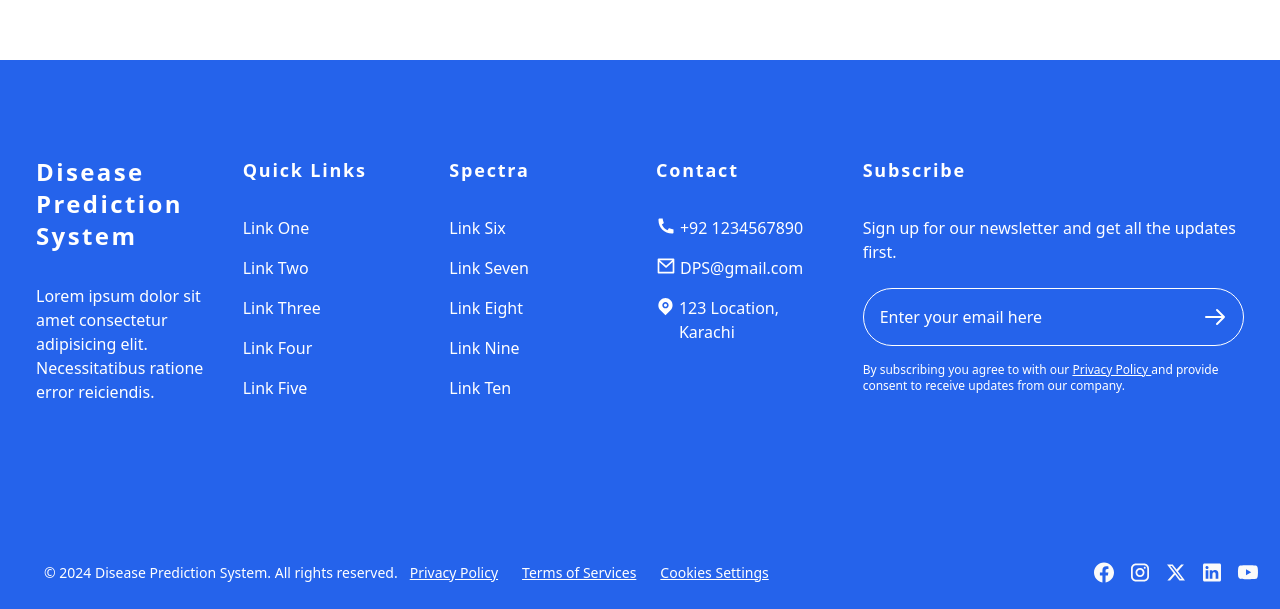
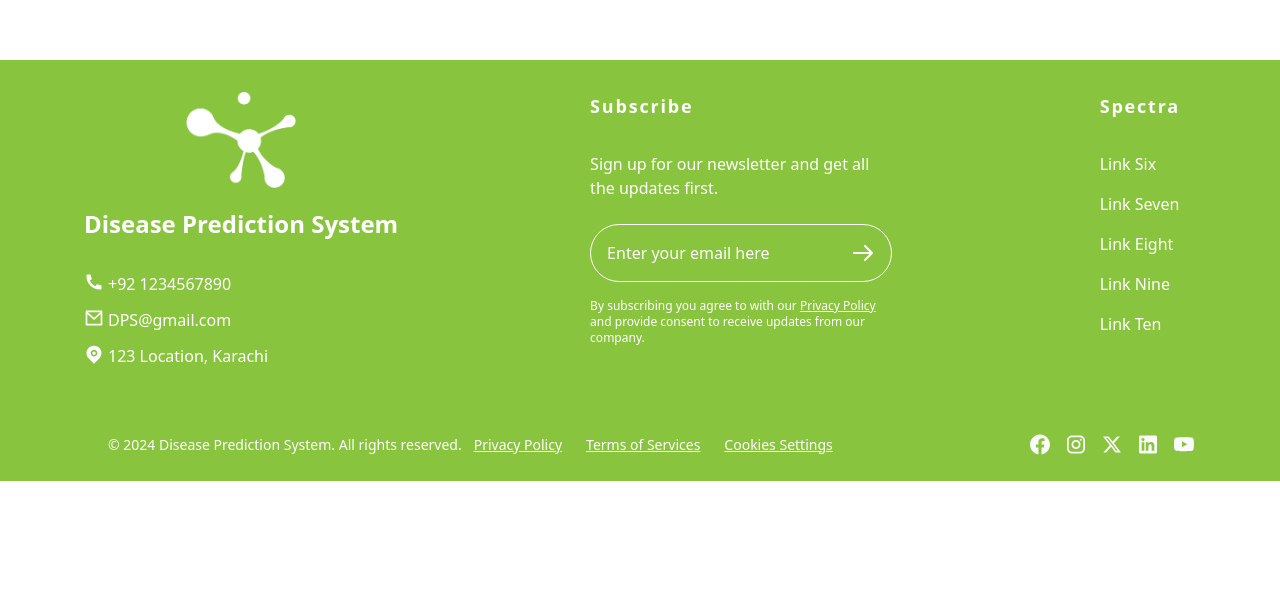
Before and after one commit to uzair-shakeel/Disease-Prediction-System, a React (Vite) app in the folder client/: page / in a window 1280 px wide. Shown: the part 3228-3837 px from the top of the page. After the commit the page ends 3709 px from the top, so only its background shows below. Built offline with nearby package versions, Linux system fonts and the light colour scheme.

Commit message:
Footer FIxed

```diff
--- a/client/src/components/Footer.jsx
+++ b/client/src/components/Footer.jsx
@@ -1,39 +1,116 @@
-import React from 'react'
+import React from "react";
 import { IoMdArrowForward } from "react-icons/io";
-import { Link } from 'react-router-dom';
-
+import { Link } from "react-router-dom";
+import logo from "../../public/Images/logo-white.png";
 
 const Footer = () => {
   return (
-    <footer class="text-white bg-blue-600 body-font">
-    <div class="container px-5 py-24 mx-auto">
-      <div class="flex flex-wrap md:text-left text-center order-first">
-        <div class="lg:w-1/6 md:w-1/4 w-full px-4">
-          <h2 class="title-font text-white tracking-widest text-2xl font-bold mb-8">Disease Prediction System</h2>
-          <p className='text-light'>Lorem ipsum dolor sit amet consectetur adipisicing elit. Necessitatibus ratione error reiciendis.</p>
+    <footer class="text-white bg-[#89c43f] body-font px-[5%]">
+      <div class="container px-5 pt-8  mx-auto">
+        <div class="flex flex-wrap justify-between md:text-left text-center order-first">
+          <div class="  text-center   gap-4">
+            <div className="flex flex-col items-center pb-8">
+              <img src={logo} alt="" className="text-white h-24" />
+              <h2 class="title-font text-white text-2xl font-bold pt-5">
+                Disease Prediction System
+              </h2>
             </div>
-        <div class="lg:w-1/6 md:w-1/4 w-full px-4">
-          <h2 class="title-font font-bold text-white tracking-widest text-lg mb-8">Quick Links</h2>
-          <nav class="list-none mb-10 space-y-4 font-normal">
+            <nav class="list-none mb-10 space-y-3 font-normal">
               <li>
-              <Link class="text-white hover:text-white">Link One</Link>
+                <Link class="text-white hover:text-white my-auto flex align-center space-x-1">
+                  <svg
+                    className="w-5 h-5"
+                    xmlns="http://www.w3.org/2000/svg"
+                    viewBox="0 0 24 24"
+                    fill="currentColor"
+                  >
+                    <path d="M21 16.42V19.9561C21 20.4811 20.5941 20.9167 20.0705 20.9537C19.6331 20.9846 19.2763 21 19 21C10.1634 21 3 13.8366 3 5C3 4.72371 3.01545 4.36687 3.04635 3.9295C3.08337 3.40588 3.51894 3 4.04386 3H7.5801C7.83678 3 8.05176 3.19442 8.07753 3.4498C8.10067 3.67907 8.12218 3.86314 8.14207 4.00202C8.34435 5.41472 8.75753 6.75936 9.3487 8.00303C9.44359 8.20265 9.38171 8.44159 9.20185 8.57006L7.04355 10.1118C8.35752 13.1811 10.8189 15.6425 13.8882 16.9565L15.4271 14.8019C15.5572 14.6199 15.799 14.5573 16.001 14.6532C17.2446 15.2439 18.5891 15.6566 20.0016 15.8584C20.1396 15.8782 20.3225 15.8995 20.5502 15.9225C20.8056 15.9483 21 16.1633 21 16.42Z"></path>
+                  </svg>
+                  <span className="my-auto flex align-center">
+                    +92 1234567890
+                  </span>
+                </Link>
               </li>
               <li>
-              <Link class="text-white hover:text-white">Link Two</Link>
+                <Link class="text-white hover:text-white flex align-center space-x-1">
+                  <svg
+                    className="w-5 h-5"
+                    xmlns="http://www.w3.org/2000/svg"
+                    viewBox="0 0 24 24"
+                    fill="currentColor"
+                  >
+                    <path d="M3 3H21C21.5523 3 22 3.44772 22 4V20C22 20.5523 21.5523 21 21 21H3C2.44772 21 2 20.5523 2 20V4C2 3.44772 2.44772 3 3 3ZM20 7.23792L12.0718 14.338L4 7.21594V19H20V7.23792ZM4.51146 5L12.0619 11.662L19.501 5H4.51146Z"></path>
+                  </svg>
+                  <span> DPS@gmail.com</span>
+                </Link>
               </li>
               <li>
-              <Link class="text-white hover:text-white">Link Three</Link>
-            </li>
-            <li>
-              <Link class="text-white hover:text-white">Link Four</Link>
-            </li>
-            <li>
-              <Link class="text-white hover:text-white">Link Five</Link>
+                <Link class="text-white hover:text-white flex align-center space-x-1">
+                  <svg
+                    className="w-5 h-5"
+                    xmlns="http://www.w3.org/2000/svg"
+                    viewBox="0 0 24 24"
+                    fill="currentColor"
+                  >
+                    <path d="M18.364 17.364L12 23.7279L5.63604 17.364C2.12132 13.8492 2.12132 8.15076 5.63604 4.63604C9.15076 1.12132 14.8492 1.12132 18.364 4.63604C21.8787 8.15076 21.8787 13.8492 18.364 17.364ZM12 15C14.2091 15 16 13.2091 16 11C16 8.79086 14.2091 7 12 7C9.79086 7 8 8.79086 8 11C8 13.2091 9.79086 15 12 15ZM12 13C10.8954 13 10 12.1046 10 11C10 9.89543 10.8954 9 12 9C13.1046 9 14 9.89543 14 11C14 12.1046 13.1046 13 12 13Z"></path>
+                  </svg>
+                  <span>123 Location, Karachi</span>
+                </Link>
               </li>
             </nav>
+            {/* <p className="text-light">
+              Lorem ipsum dolor sit amet consectetur adipisicing elit.
+              Necessitatibus ratione error reiciendis.
+            </p> */}
           </div>
-        <div class="lg:w-1/6 md:w-1/4 w-full px-4">
-          <h2 class="title-font font-bold text-white tracking-widest text-lg mb-8">Spectra</h2>
+
+          <div class="px-4 max-w-[30%]">
+            <h2 class="title-font font-bold text-white tracking-widest text-lg mb-8">
+              Subscribe
+            </h2>
+            <p class="text-white text-md mb-6 md:text-left text-center font-normal">
+              Sign up for our newsletter and get all the updates first.
+            </p>
+            <div class="flex xl:flex-nowrap md:flex-nowrap lg:flex-wrap flex-wrap justify-center items-end md:justify-start">
+              <div class="flex justify-center items-center p-4 bg-transparent border-white border focus-within:border-black rounded-full w-full  mx-auto">
+                <input
+                  type="email"
+                  placeholder="Enter your email here"
+                  aria-label="Email address"
+                  class="bg-transparent border-none text-white placeholder-white focus:ring-0 focus:outline-none w-full"
+                />
+                <button class="ml-4 text-white">
+                  <svg
+                    xmlns="http://www.w3.org/2000/svg"
+                    fill="none"
+                    viewBox="0 0 24 24"
+                    stroke-width="2"
+                    stroke="currentColor"
+                    class="w-6 h-6"
+                  >
+                    <path
+                      stroke-linecap="round"
+                      stroke-linejoin="round"
+                      d="M14 5l7 7m0 0l-7 7m7-7H3"
+                    ></path>
+                  </svg>
+                </button>
+              </div>
+            </div>
+            <p class="text-white text-xs mt-4 md:text-left text-center font-normal">
+              By subscribing you agree to with our{" "}
+              <Link className="underline" href="#">
+                {" "}
+                Privacy Policy{" "}
+              </Link>{" "}
+              and provide consent to receive updates from our company.
+            </p>
+          </div>
+          <div className=" flex gap-2 px-4">
+            <div class=" w-full">
+              <h2 class="title-font font-bold text-white tracking-widest text-lg mb-8">
+                Spectra
+              </h2>
               <nav class="list-none mb-10 space-y-4 font-normal">
                 <li>
                   <Link class="text-white hover:text-white">Link Six</Link>
@@ -52,81 +129,129 @@ const Footer = () => {
                 </li>
               </nav>
             </div>
-        <div class="lg:w-1/6 md:w-1/4 w-full px-4">
-          <h2 class="title-font font-bold text-white tracking-widest text-lg mb-8">Contact</h2>
+            {/* <div class="lg:w-1/6 md:w-1/4 w-full px-4">
+              <h2 class="title-font font-bold text-white tracking-widest text-lg mb-8">
+                Quick Links
+              </h2>
               <nav class="list-none mb-10 space-y-4 font-normal">
                 <li>
-              <Link class="text-white hover:text-white my-auto flex align-center space-x-1"><svg className='w-5 h-5' xmlns="http://www.w3.org/2000/svg" viewBox="0 0 24 24" fill="currentColor"><path d="M21 16.42V19.9561C21 20.4811 20.5941 20.9167 20.0705 20.9537C19.6331 20.9846 19.2763 21 19 21C10.1634 21 3 13.8366 3 5C3 4.72371 3.01545 4.36687 3.04635 3.9295C3.08337 3.40588 3.51894 3 4.04386 3H7.5801C7.83678 3 8.05176 3.19442 8.07753 3.4498C8.10067 3.67907 8.12218 3.86314 8.14207 4.00202C8.34435 5.41472 8.75753 6.75936 9.3487 8.00303C9.44359 8.20265 9.38171 8.44159 9.20185 8.57006L7.04355 10.1118C8.35752 13.1811 10.8189 15.6425 13.8882 16.9565L15.4271 14.8019C15.5572 14.6199 15.799 14.5573 16.001 14.6532C17.2446 15.2439 18.5891 15.6566 20.0016 15.8584C20.1396 15.8782 20.3225 15.8995 20.5502 15.9225C20.8056 15.9483 21 16.1633 21 16.42Z"></path></svg>
-              <span className='my-auto flex align-center'>+92 1234567890</span></Link>
+                  <Link class="text-white hover:text-white">Link One</Link>
                 </li>
                 <li>
-              <Link class="text-white hover:text-white flex align-center space-x-1"><svg className='w-5 h-5' xmlns="http://www.w3.org/2000/svg" viewBox="0 0 24 24" fill="currentColor"><path d="M3 3H21C21.5523 3 22 3.44772 22 4V20C22 20.5523 21.5523 21 21 21H3C2.44772 21 2 20.5523 2 20V4C2 3.44772 2.44772 3 3 3ZM20 7.23792L12.0718 14.338L4 7.21594V19H20V7.23792ZM4.51146 5L12.0619 11.662L19.501 5H4.51146Z"></path></svg>
-              <span> DPS@gmail.com</span></Link>
+                  <Link class="text-white hover:text-white">Link Two</Link>
                 </li>
                 <li>
-              <Link class="text-white hover:text-white flex align-center space-x-1"><svg className='w-5 h-5' xmlns="http://www.w3.org/2000/svg" viewBox="0 0 24 24" fill="currentColor"><path d="M18.364 17.364L12 23.7279L5.63604 17.364C2.12132 13.8492 2.12132 8.15076 5.63604 4.63604C9.15076 1.12132 14.8492 1.12132 18.364 4.63604C21.8787 8.15076 21.8787 13.8492 18.364 17.364ZM12 15C14.2091 15 16 13.2091 16 11C16 8.79086 14.2091 7 12 7C9.79086 7 8 8.79086 8 11C8 13.2091 9.79086 15 12 15ZM12 13C10.8954 13 10 12.1046 10 11C10 9.89543 10.8954 9 12 9C13.1046 9 14 9.89543 14 11C14 12.1046 13.1046 13 12 13Z"></path></svg>
-              <span>123 Location, Karachi</span></Link>
+                  <Link class="text-white hover:text-white">Link Three</Link>
+                </li>
+                <li>
+                  <Link class="text-white hover:text-white">Link Four</Link>
+                </li>
+                <li>
+                  <Link class="text-white hover:text-white">Link Five</Link>
                 </li>
               </nav>
-        </div>
-        <div class="lg:w-2/6 w-full px-4">
-          <h2 class="title-font font-bold text-white tracking-widest text-lg mb-8">Subscribe</h2>
-          <p class="text-white text-md mb-6 md:text-left text-center font-normal">Sign up for our newsletter and get all the updates first.</p>
-          <div class="flex xl:flex-nowrap md:flex-nowrap lg:flex-wrap flex-wrap justify-center items-end md:justify-start">
-            <div class="flex justify-center items-center p-4 bg-transparent border-white border focus-within:border-black rounded-full w-full  mx-auto">
-            <input
-                type="email"
-                placeholder="Enter your email here"
-                aria-label="Email address"
-                class="bg-transparent border-none text-white placeholder-white focus:ring-0 focus:outline-none w-full"
-            />
-            <button class="ml-4 text-white">
+            </div> */}
+            {/* <div class=" w-full">
+              <h2 class="title-font font-bold text-white tracking-widest text-lg mb-8">
+                Contact
+              </h2>
+              <nav class="list-none mb-10 space-y-4 font-normal">
+                <li>
+                  <Link class="text-white hover:text-white my-auto flex align-center space-x-1">
                     <svg
+                      className="w-5 h-5"
                       xmlns="http://www.w3.org/2000/svg"
-                fill="none"
                       viewBox="0 0 24 24"
-                stroke-width="2"
-                stroke="currentColor"
-                class="w-6 h-6"
+                      fill="currentColor"
                     >
-                <path stroke-linecap="round" stroke-linejoin="round" d="M14 5l7 7m0 0l-7 7m7-7H3"></path>
+                      <path d="M21 16.42V19.9561C21 20.4811 20.5941 20.9167 20.0705 20.9537C19.6331 20.9846 19.2763 21 19 21C10.1634 21 3 13.8366 3 5C3 4.72371 3.01545 4.36687 3.04635 3.9295C3.08337 3.40588 3.51894 3 4.04386 3H7.5801C7.83678 3 8.05176 3.19442 8.07753 3.4498C8.10067 3.67907 8.12218 3.86314 8.14207 4.00202C8.34435 5.41472 8.75753 6.75936 9.3487 8.00303C9.44359 8.20265 9.38171 8.44159 9.20185 8.57006L7.04355 10.1118C8.35752 13.1811 10.8189 15.6425 13.8882 16.9565L15.4271 14.8019C15.5572 14.6199 15.799 14.5573 16.001 14.6532C17.2446 15.2439 18.5891 15.6566 20.0016 15.8584C20.1396 15.8782 20.3225 15.8995 20.5502 15.9225C20.8056 15.9483 21 16.1633 21 16.42Z"></path>
                     </svg>
-            </button>
-            </div>
-          </div>
-          <p class="text-white text-xs mt-4 md:text-left text-center font-normal">By subscribing you agree to with our <Link className='underline' href="#"> Privacy Policy </Link> and provide consent to receive updates from our company.
-          </p>
+                    <span className="my-auto flex align-center">
+                      +92 1234567890
+                    </span>
+                  </Link>
+                </li>
+                <li>
+                  <Link class="text-white hover:text-white flex align-center space-x-1">
+                    <svg
+                      className="w-5 h-5"
+                      xmlns="http://www.w3.org/2000/svg"
+                      viewBox="0 0 24 24"
+                      fill="currentColor"
+                    >
+                      <path d="M3 3H21C21.5523 3 22 3.44772 22 4V20C22 20.5523 21.5523 21 21 21H3C2.44772 21 2 20.5523 2 20V4C2 3.44772 2.44772 3 3 3ZM20 7.23792L12.0718 14.338L4 7.21594V19H20V7.23792ZM4.51146 5L12.0619 11.662L19.501 5H4.51146Z"></path>
+                    </svg>
+                    <span> DPS@gmail.com</span>
+                  </Link>
+                </li>
+                <li>
+                  <Link class="text-white hover:text-white flex align-center space-x-1">
+                    <svg
+                      className="w-5 h-5"
+                      xmlns="http://www.w3.org/2000/svg"
+                      viewBox="0 0 24 24"
+                      fill="currentColor"
+                    >
+                      <path d="M18.364 17.364L12 23.7279L5.63604 17.364C2.12132 13.8492 2.12132 8.15076 5.63604 4.63604C9.15076 1.12132 14.8492 1.12132 18.364 4.63604C21.8787 8.15076 21.8787 13.8492 18.364 17.364ZM12 15C14.2091 15 16 13.2091 16 11C16 8.79086 14.2091 7 12 7C9.79086 7 8 8.79086 8 11C8 13.2091 9.79086 15 12 15ZM12 13C10.8954 13 10 12.1046 10 11C10 9.89543 10.8954 9 12 9C13.1046 9 14 9.89543 14 11C14 12.1046 13.1046 13 12 13Z"></path>
+                    </svg>
+                    <span>123 Location, Karachi</span>
+                  </Link>
+                </li>
+              </nav>
+            </div> */}
           </div>
         </div>
       </div>
-    <div class="bg-blue-600">
+      <div class="bg-[#89c43f]">
         <div class="container px-5 py-6 mx-auto flex items-center md:flex-row flex-col bg-gray">
-        <p class=" text-sm text-white sm:ml-6 sm:mt-0 mt-4">© 2024 Disease Prediction System. All rights reserved.
-          <Link href="#" rel="noopener noreferrer" class="text-white underline mx-3" target="_blank">Privacy Policy</Link>
-          <Link href="#" rel="noopener noreferrer" class="text-white underline mx-3" target="_blank">Terms of Services</Link>
-          <Link href="#" rel="noopener noreferrer" class="text-white underline mx-3" target="_blank">Cookies Settings</Link>
+          <p class=" text-sm text-white sm:ml-6 sm:mt-0 mt-4">
+            © 2024 Disease Prediction System. All rights reserved.
+            <Link
+              href="#"
+              rel="noopener noreferrer"
+              class="text-white underline mx-3"
+              target="_blank"
+            >
+              Privacy Policy
+            </Link>
+            <Link
+              href="#"
+              rel="noopener noreferrer"
+              class="text-white underline mx-3"
+              target="_blank"
+            >
+              Terms of Services
+            </Link>
+            <Link
+              href="#"
+              rel="noopener noreferrer"
+              class="text-white underline mx-3"
+              target="_blank"
+            >
+              Cookies Settings
+            </Link>
           </p>
           <span class="inline-flex sm:ml-auto sm:mt-0 mt-4 justify-center sm:justify-start">
-          <Link href='facebook.com' class="text-white">
-            <img src="/Facebook.svg"/>
+            <Link href="facebook.com" class="text-white">
+              <img src="/Facebook.svg" />
             </Link>
-          <Link href='instagram.com' class="ml-3 text-white">
-            <img src="/Instagram.svg"/>
+            <Link href="instagram.com" class="ml-3 text-white">
+              <img src="/Instagram.svg" />
             </Link>
-          <Link href='x.com' class="ml-3 text-white">
-            <img src="/X.svg"/>
+            <Link href="x.com" class="ml-3 text-white">
+              <img src="/X.svg" />
             </Link>
-          <Link href='Linkedin.com' class="ml-3 text-white">
-            <img src="/LinkedIn.svg"/>
+            <Link href="Linkedin.com" class="ml-3 text-white">
+              <img src="/LinkedIn.svg" />
             </Link>
-          <Link href='youtube.com' class="ml-3 text-white">
-            <img src="/Youtube.svg"/>
+            <Link href="youtube.com" class="ml-3 text-white">
+              <img src="/Youtube.svg" />
             </Link>
           </span>
         </div>
       </div>
     </footer>
-  )
-}
+  );
+};
 
-export default Footer
+export default Footer;
```
Also changed, not shown: client/public/Images/logo-white.png (added). Lines whose indentation alone changed are shown as unchanged.
